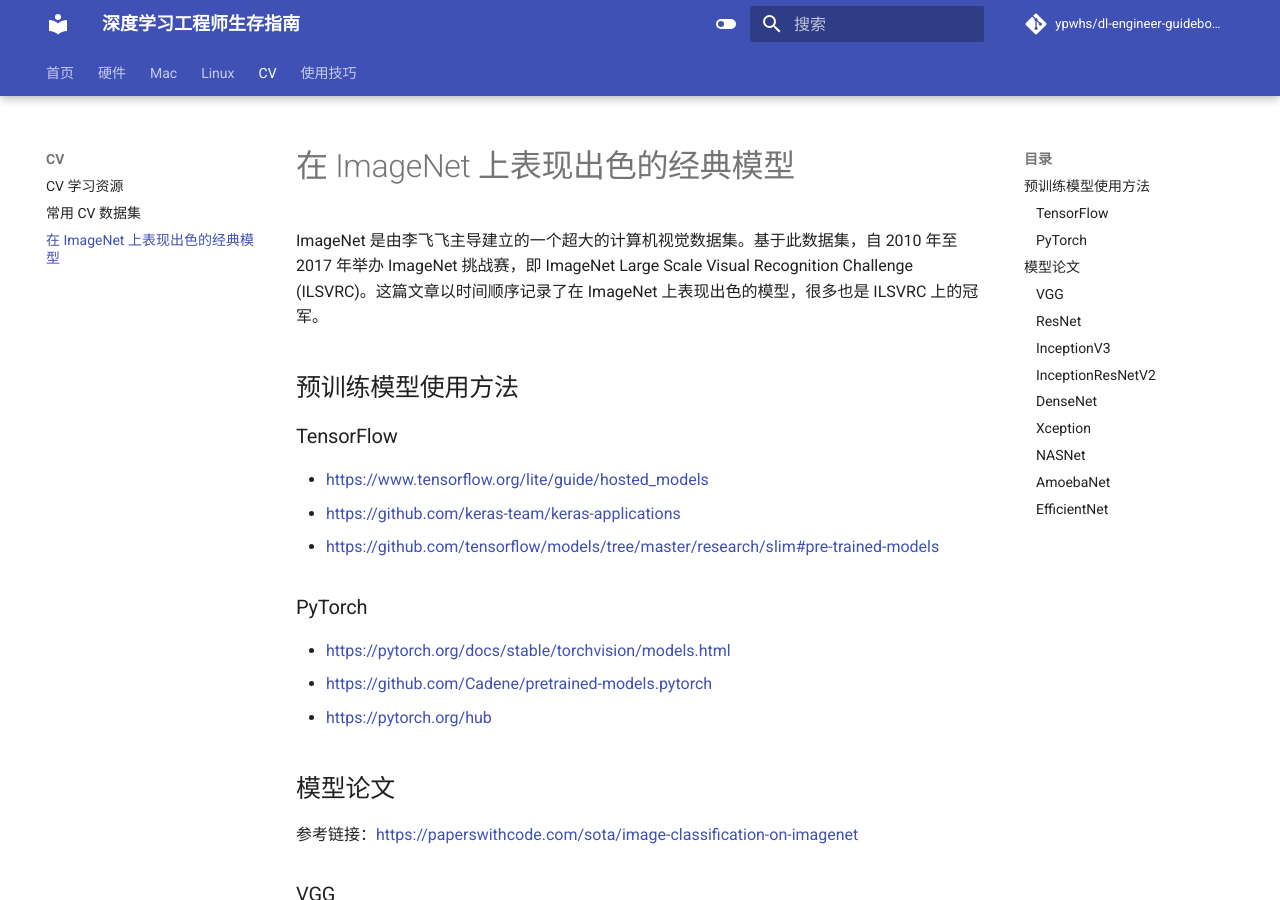
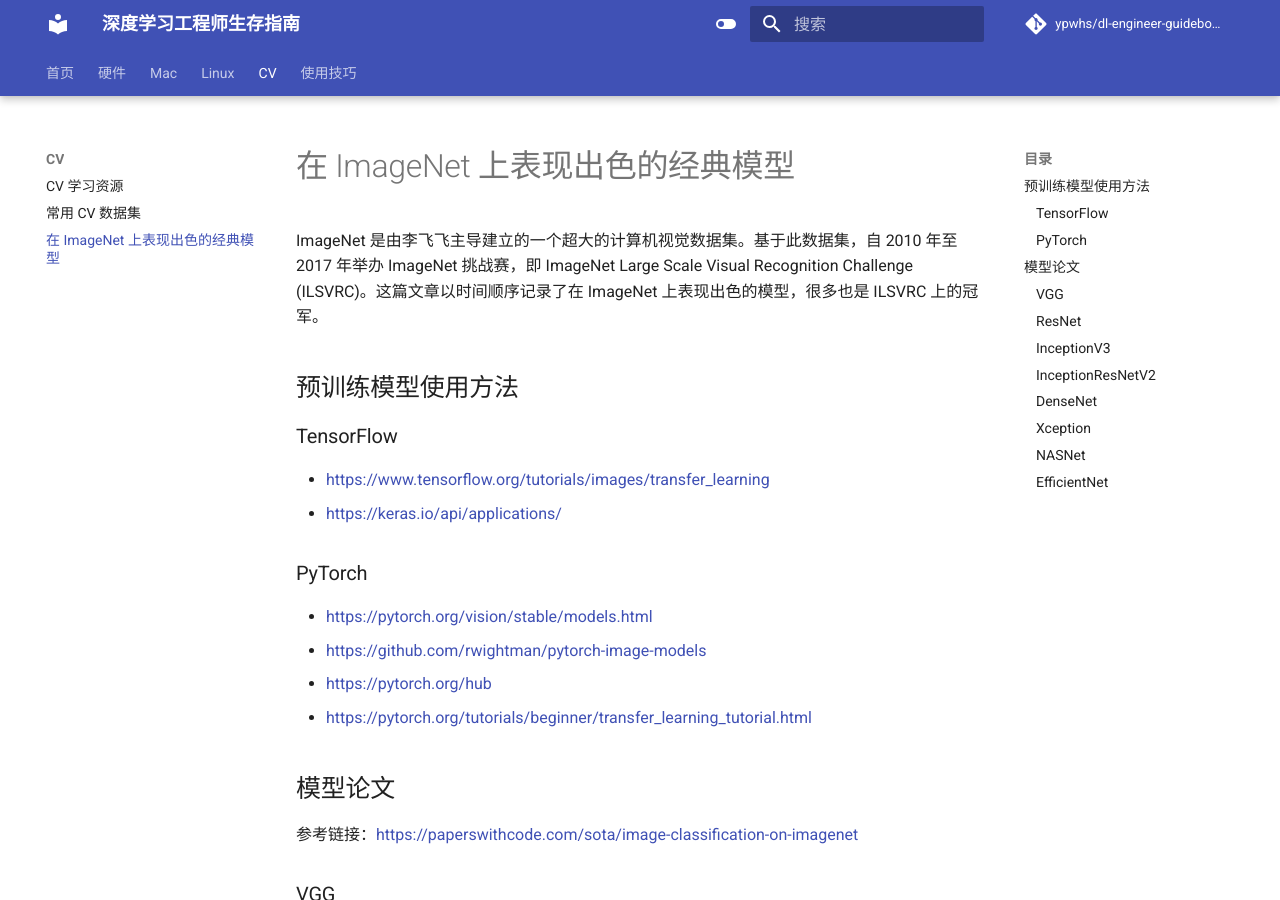
Before and after one commit to ypwhs/dl-engineer-guidebook, an MkDocs documentation site: the page built from docs/best-models-on-imagenet.md, in a window 1280 px wide and 900 px high. Built offline with MkDocs 1.6.1 and Material for MkDocs 9.7.7, drawn with Linux system fonts in a browser that asks for light colours; comment, search, counter and statistics services are not loaded; some of the changed lines change nothing that is shown; some of the changed text lies outside the part shown.

Commit message:
Update best-models-on-imagenet.md

```diff
--- a/docs/best-models-on-imagenet.md
+++ b/docs/best-models-on-imagenet.md
@@ -6,15 +6,15 @@
 
 ### TensorFlow
 
-* [https://www.tensorflow.org/lite/guide/hosted\_models](https://www.tensorflow.org/lite/guide/hosted_models)
-* [https://github.com/keras-team/keras-applications](https://github.com/keras-team/keras-applications)
-* [https://github.com/tensorflow/models/tree/master/research/slim\#pre-trained-models](https://github.com/tensorflow/models/tree/master/research/slim#pre-trained-models)
+* [https://www.tensorflow.org/tutorials/images/transfer_learning](https://www.tensorflow.org/tutorials/images/transfer_learning)
+* [https://keras.io/api/applications/](https://keras.io/api/applications/)
 
 ### PyTorch
 
-* [https://pytorch.org/docs/stable/torchvision/models.html](https://pytorch.org/docs/stable/torchvision/models.html)
-* [https://github.com/Cadene/pretrained-models.pytorch](https://github.com/Cadene/pretrained-models.pytorch)
+* [https://pytorch.org/vision/stable/models.html](https://pytorch.org/vision/stable/models.html)
+* [https://github.com/rwightman/pytorch-image-models](https://github.com/rwightman/pytorch-image-models)
 * [https://pytorch.org/hub](https://pytorch.org/hub)
+* [https://pytorch.org/tutorials/beginner/transfer_learning_tutorial.html](https://pytorch.org/tutorials/beginner/transfer_learning_tutorial.html)
 
 ## 模型论文
 
@@ -62,12 +62,6 @@
 [https://arxiv.org/abs/1611.01578](https://arxiv.org/abs/1611.01578)
 Submitted on 5 Nov 2016
 
-### AmoebaNet
-
-**Regularized Evolution for Image Classifier Architecture Search**
-[https://arxiv.org/abs/1802.01548](https://arxiv.org/abs/1802.01548)
-Submitted on 5 Feb 2018
-
 ### EfficientNet
 
 **EfficientNet: Rethinking Model Scaling for Convolutional Neural Networks**
```
